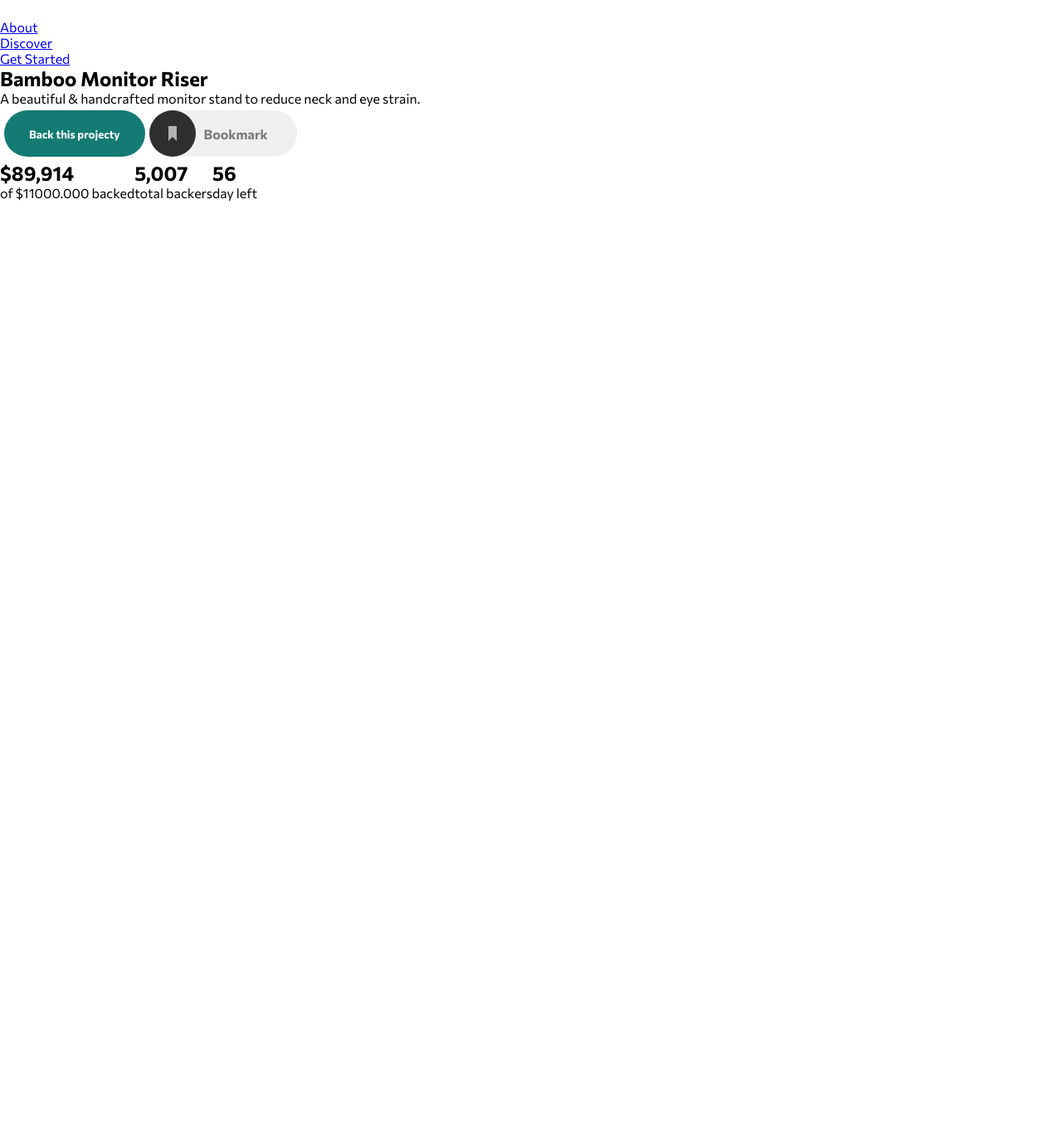
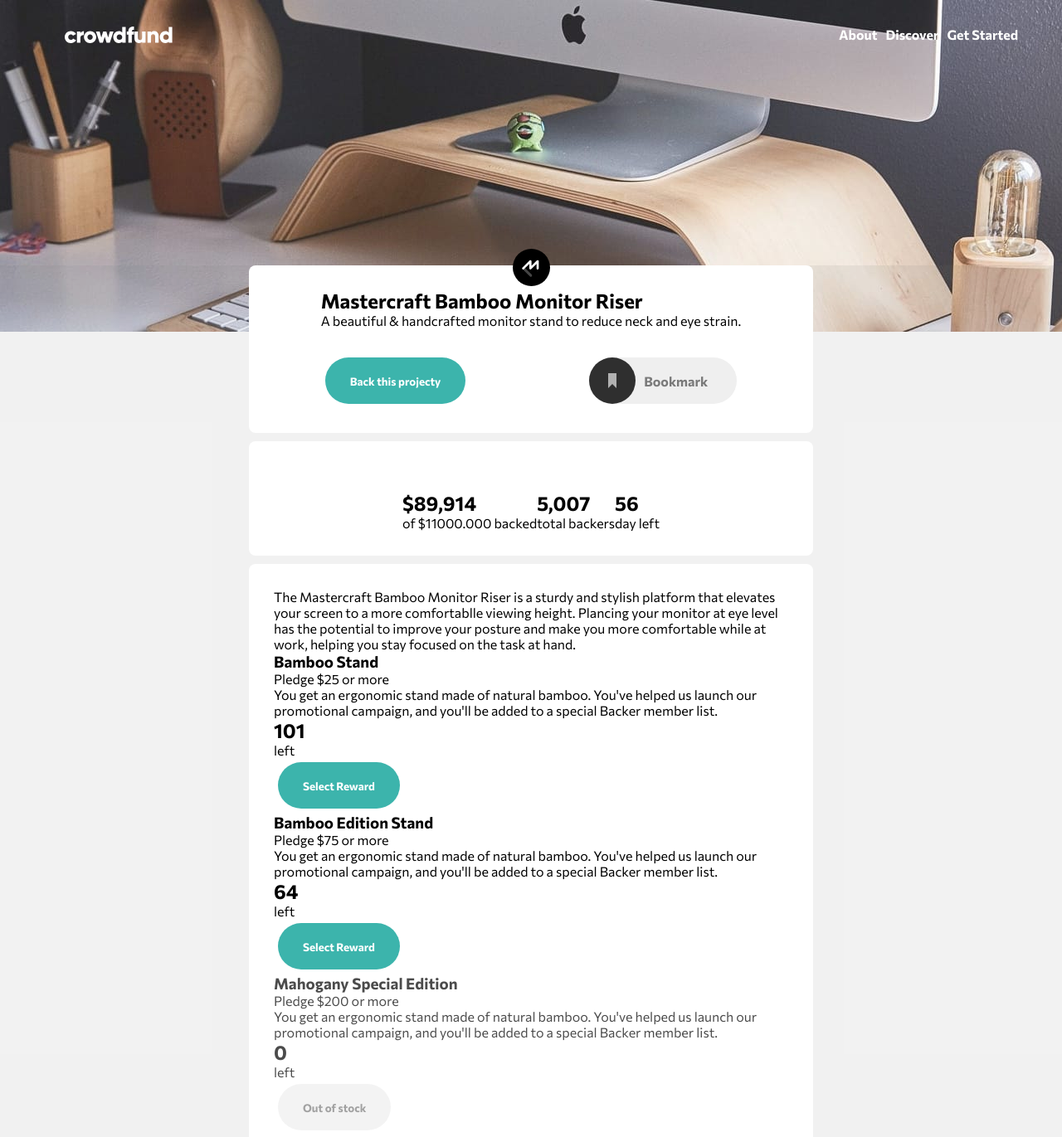
Before and after one commit to AlexanderCDs/crowdfunding-product, a React app: page / in a window 1280 px wide. Shown: the top 1371 px of the page at 83% size. Before the commit the page ends 800 px from the top, so only its background shows below. Built offline with nearby package versions, Linux system fonts and the light colour scheme.

Commit message:
Added new components Added style Added buttons Added Cards

```diff
--- a/src/assets/styles/index.scss
+++ b/src/assets/styles/index.scss
@@ -22,6 +22,11 @@ p, span, li, a {
 
 li {
     list-style-type: none;
+    &>a {
+        color: white;
+        text-decoration: none;
+        font-weight: bold;
+    }
 }
 
 .stats {
@@ -34,10 +39,11 @@ li {
     color: $darkGray;
     border: none;
     border-radius: 30px;
+    height: 56px;
     padding: {
         left: 30px;
-        top: 15px;
-        bottom: 15px;
+        top: auto;
+        bottom: auto;
         right: 30px;
     };
     margin: {
@@ -46,13 +52,23 @@ li {
         bottom: 5px;
     };
 
-    &:hover{
-        box-shadow: 5px 5px 10px $darkGray;
+    &.btn-primary {
+        background-color: $moderateCyan;
+        color: white;
+
+        &:hover {
+            box-shadow: 5px 5px 10px $darkGray;
+            background-color: $darkCyan;
+        }
     }
 
-    &.btn-primary {
-        background-color: $darkCyan;
+    &.btn-disbaled {
+        background-color: $darkGray;
         color: white;
+        opacity: 0.7;
+        &:hover{
+            box-shadow: none;
+        }
     }
 }
 
@@ -65,6 +81,7 @@ li {
     color: $darkGray;
     border-radius: 30px;
     margin: 5px 5px 5px;
+    height: 56px;
 
     &>span{
         &.icon {
@@ -101,3 +118,72 @@ input[type="checkbox"]:checked+label>span {
         }
     }
 }
+
+.disbaled {
+    opacity: 0.7;
+}
+
+section {
+    background-color: hsla(0, 0%, 48%, 0.1);
+}
+
+/** Header **/
+header {
+    width: 100%;
+    height: 400px;
+    background-size: cover;
+    background-repeat: no-repeat;
+    background-image: url('../images/image-hero-desktop.jpg');
+}
+
+nav {
+    display: flex;
+    justify-content: space-between;
+    padding: 2em 3em;
+}
+
+.nav-right {
+    display: flex;
+}
+
+li> a {
+    padding: 5px;
+}
+
+.nav-left {
+    padding-left: 30px;
+}
+
+/** Card **/
+.card {
+    max-width: 620px;
+    display: flex;
+    flex-direction: column;
+    align-items: center;
+    margin: {
+        left: auto;
+        right: auto;
+        bottom: 10px;
+    };
+    background-color: white;
+    padding: 30px;
+    border-radius: 8px;
+}
+
+.card> div.card-image-logo {
+    margin-top: -50px;
+}
+
+.card-head {
+    margin-top: -80px;
+}
+
+.stats {
+    display: flex;
+    justify-content: space-between;
+    margin-top: 30px;
+}
+
+/** Card Item **/
+
+/**  **/
--- /dev/null
+++ b/src/components/CardItem.js
@@ -0,0 +1,29 @@
+import React from 'react'
+
+export const CardItem = ({ title, titleRight, paragraph, number = 0, handleClick, active=true}) => {
+    return (
+        <div className={`card-item ${!active ? 'disbaled' : ''}`}>
+            <div className="card-item-title">
+                <h3> { title } </h3>
+                <span> { titleRight } </span>
+            </div>
+            <p> { paragraph } </p>
+            <div className="card-footer">
+                <div className="col left">
+                    <h2> { number } </h2>
+                    <span>left</span>
+                </div>
+                <div className="col right">
+                    <button
+                        className={`btn btn-${active ? 'primary' : 'disabled'}`}
+                        onClick={handleClick}
+                    >
+                        { active ? 'Select Reward' : 'Out of stock' }
+                    </button>
+                </div>
+            </div>
+        </div>
+    )
+}
+
+export default CardItem;
--- a/src/components/Corwdfund.js
+++ /dev/null
@@ -1,64 +0,0 @@
-/**
- * @author: alexandercd
- * @date: 27/septiembre/2021
- * @description:
-**/
-import React from 'react';
-import BookmarkCheck from './BookmarkCheck';
-import StatsItem from './StatsItem';
-import Header from './Header';
-
-const Corwdfund = () => {
-    return (
-        <>
-            <Header></Header>
-            <section className="container">
-                <div className="card">
-                    <div className="card-content">
-                        <h2 className="title">
-                             Bamboo Monitor Riser
-                        </h2>
-                        <p className="description">
-                            A beautiful & handcrafted monitor stand to reduce neck and eye strain.
-                        </p>
-                        <div className="stats">
-                            <button className="btn btn-primary">
-                                Back this projecty
-                            </button>
-                            <BookmarkCheck
-                                value={false}
-                            />
-                        </div>
-                    </div>
-                </div>
-                <div className="card">
-                    <div className="card-content">
-                        <div className="stats">
-                            <StatsItem
-                                title="$89,914"
-                                text="of $11000.000 backed"
-                            />
-                            <StatsItem
-                                title="5,007"
-                                text="total backers"
-                            />
-                            <StatsItem
-                                title="56"
-                                text="day left"
-                            />
-                        </div>
-                    </div>
-                </div>
-                <div className="card">
-                    <div className="card-content">
-                        <div className="card-item">
-
-                        </div>
-                    </div>
-                </div>
-            </section>
-        </>
-    );
-}
-
-export default Corwdfund;
--- /dev/null
+++ b/src/components/CrowdfundApp.js
@@ -0,0 +1,95 @@
+/**
+ * @author: alexandercd
+ * @date: 27/septiembre/2021
+ * @description:
+**/
+import React from 'react';
+import BookmarkCheck from './BookmarkCheck';
+import StatsItem from './StatsItem';
+import Header from './Header';
+import CardItem from './CardItem';
+import logo from '../assets/svgs/logo-mastercraft.svg';
+
+const CrowdfundApp = () => {
+    return (
+        <>
+            <Header></Header>
+            <section className="container">
+                <div className="card card-head">
+                    <div className="card-image-logo">
+                        <img alt="mastercraft" src={logo} width="45" height="45"></img>
+                    </div>
+                    <div className="card-content">
+                        <h2 className="title">
+                            Mastercraft Bamboo Monitor Riser
+                        </h2>
+                        <p className="description">
+                            A beautiful & handcrafted monitor stand to reduce neck and eye strain.
+                        </p>
+                        <div className="stats">
+                            <button className="btn btn-primary">
+                                Back this projecty
+                            </button>
+                            <BookmarkCheck
+                                value={false}
+                            />
+                        </div>
+                    </div>
+                </div>
+                <div className="card">
+                    <div className="card-content">
+                        <div className="stats">
+                            <StatsItem
+                                title="$89,914"
+                                text="of $11000.000 backed"
+                            />
+                            <StatsItem
+                                title="5,007"
+                                text="total backers"
+                            />
+                            <StatsItem
+                                title="56"
+                                text="day left"
+                            />
+                        </div>
+                    </div>
+                </div>
+                <div className="card">
+                    <div className="card-content">
+                        <p>
+                            The Mastercraft Bamboo Monitor Riser is a sturdy and stylish platform that elevates
+                            your screen to a more comfortablle viewing height. Plancing your monitor at eye level has
+                            the potential to improve your posture and make you more comfortable while at work,
+                            helping you stay focused on the task at hand.
+                        </p>
+                        <CardItem
+                            title='Bamboo Stand'
+                            titleRight='Pledge $25 or more'
+                            paragraph={`You get an ergonomic stand made of natural bamboo. You've helped us launch
+                            our promotional campaign, and you'll be added to a special Backer member list.`}
+                            number='101'
+                        />
+
+                        <CardItem
+                            title='Bamboo Edition Stand'
+                            titleRight='Pledge $75 or more'
+                            paragraph={`You get an ergonomic stand made of natural bamboo. You've helped us launch
+                            our promotional campaign, and you'll be added to a special Backer member list.`}
+                            number='64'
+                        />
+
+                        <CardItem
+                            title='Mahogany Special Edition'
+                            titleRight='Pledge $200 or more'
+                            paragraph={`You get an ergonomic stand made of natural bamboo. You've helped us launch
+                            our promotional campaign, and you'll be added to a special Backer member list.`}
+                            active={false}
+                        />
+                    </div>
+                </div>
+            </section>
+        </>
+    );
+}
+
+export default CrowdfundApp;
--- a/src/components/Header.js
+++ b/src/components/Header.js
@@ -25,7 +25,8 @@ const items = [
 const Header = ({title, src, width, height}) => {
     return (
         <header>
-            <div>
+            <nav>
+                <div className="nav-left">
                     <img
                         alt={title}
                         src={src}
@@ -33,8 +34,7 @@ const Header = ({title, src, width, height}) => {
                         height={height}
                     ></img>
                 </div>
-            <nav>
-                <ul>
+                <ul className="nav-right">
                     {items.map( (item, index) => (
                         <li key={item.to}>
                             <a href={`#${item.to}`}>{item.name}</a>
--- a/src/index.js
+++ b/src/index.js
@@ -5,10 +5,10 @@
 **/
 import React from 'react';
 import ReactDOM from 'react-dom';
-import Corwdfund from './components/Corwdfund';
+import CrowdfundApp from './components/CrowdfundApp';
 import './assets/styles/index.scss';
 
 ReactDOM.render(
-  <Corwdfund />,
+  <CrowdfundApp />,
   document.getElementById('root')
 );
```
Lines whose indentation alone changed are shown as unchanged.
